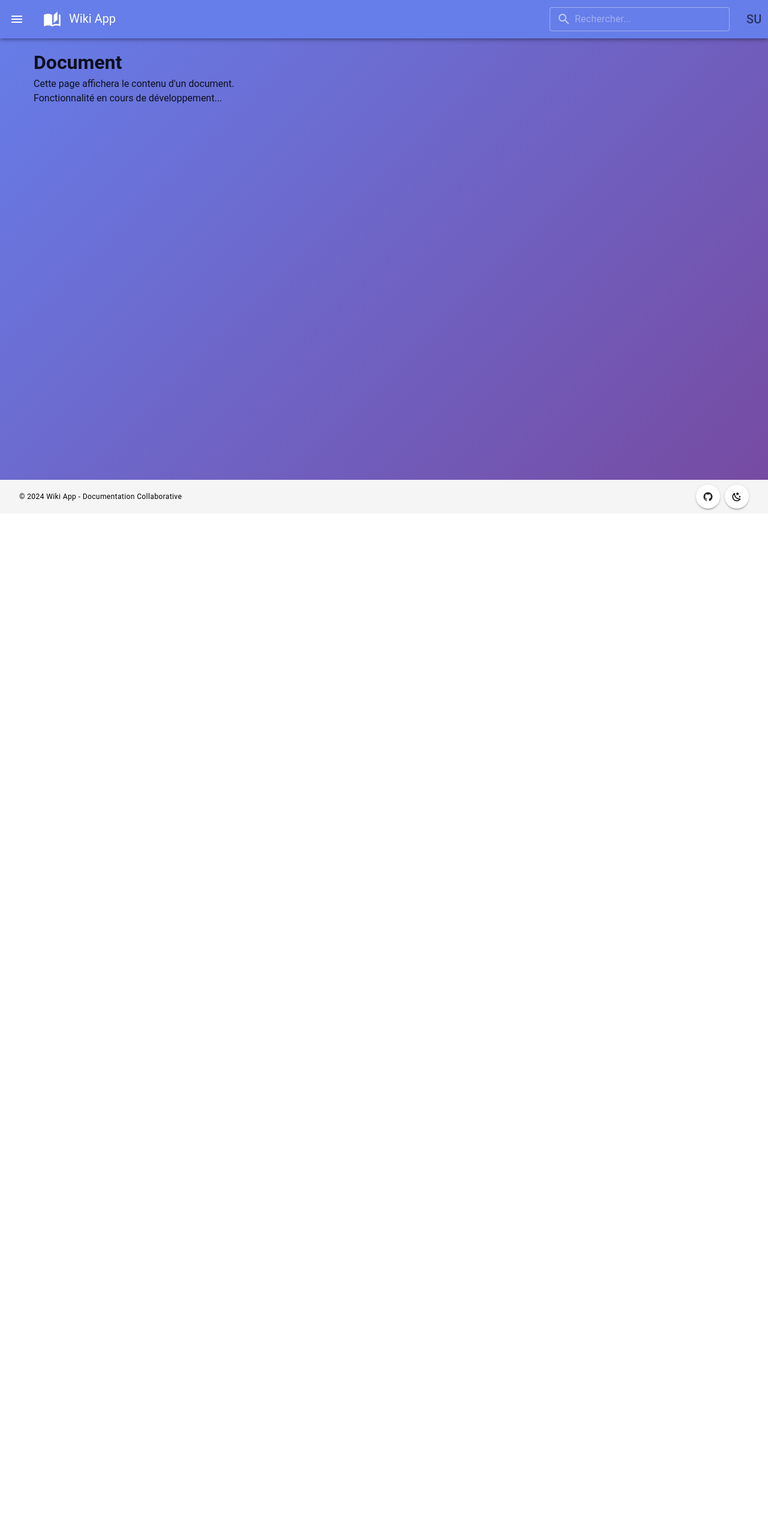
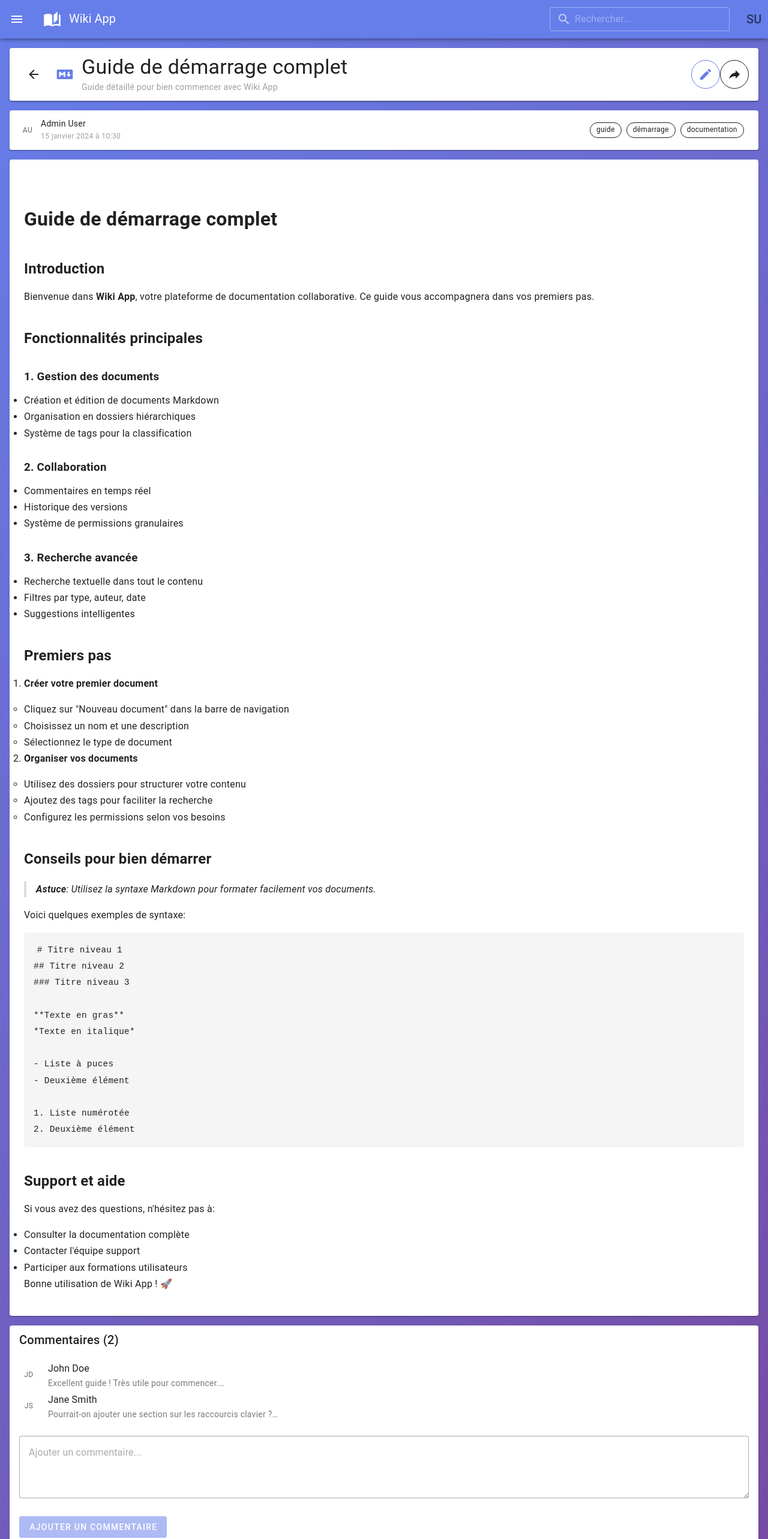
Before and after one commit to Doud-FR/Wiki, a Vue app in the folder frontend/: page /document/1 in a window 1280 px wide. Shown: the top 2566 px of the page at 60% size. Before the commit the page ends 856 px from the top, so only its background shows below. Built offline with nearby package versions, Linux system fonts and the light colour scheme; no server answers; sample sign-in values are in the browser's storage.

Commit message:
Enhance DocumentView with improved Markdown rendering and comments system
Co-authored-by: Doud-FR <59610009+Doud-FR@users.noreply.github.com>

```diff
--- a/frontend/src/views/DocumentView.vue
+++ b/frontend/src/views/DocumentView.vue
@@ -1,17 +1,373 @@
 <template>
-  <v-container>
-    <v-row>
-      <v-col cols="12">
-        <h1>Document</h1>
-        <p>Cette page affichera le contenu d'un document.</p>
-        <p>Fonctionnalité en cours de développement...</p>
-      </v-col>
-    </v-row>
+  <v-container fluid class="pa-4">
+    <!-- Document Header -->
+    <v-card class="mb-4" elevation="2">
+      <v-card-text class="py-3">
+        <div class="d-flex align-center">
+          <v-btn
+            icon="mdi-arrow-left"
+            variant="text"
+            @click="goBack"
+            class="mr-3"
+          ></v-btn>
+
+          <v-icon class="mr-3" color="primary" size="32">
+            mdi-language-markdown
+          </v-icon>
+
+          <div class="flex-grow-1">
+            <h1 class="text-h4 mb-1">{{ document.title }}</h1>
+            <p class="text-body-2 text-grey mb-0">{{ document.description }}</p>
+          </div>
+
+          <div class="d-flex gap-2">
+            <v-btn
+              icon="mdi-pencil"
+              variant="outlined"
+              color="primary"
+              @click="editDocument"
+            ></v-btn>
+
+            <v-btn
+              icon="mdi-share"
+              variant="outlined"
+              @click="shareDocument"
+            ></v-btn>
+          </div>
+        </div>
+      </v-card-text>
+    </v-card>
+
+    <!-- Document Metadata -->
+    <v-card class="mb-4" elevation="1">
+      <v-card-text class="py-3">
+        <v-row align="center">
+          <v-col cols="auto">
+            <div class="d-flex align-center">
+              <v-avatar size="28" class="mr-2">
+                <span class="text-caption">{{ getAuthorInitials(document.author) }}</span>
+              </v-avatar>
+              <div>
+                <div class="text-body-2">{{ document.author }}</div>
+                <div class="text-caption text-grey">{{ formatDate(document.updatedAt) }}</div>
+              </div>
+            </div>
+          </v-col>
+          <v-spacer></v-spacer>
+          <v-col cols="auto">
+            <v-chip-group>
+              <v-chip
+                v-for="tag in document.tags"
+                :key="tag"
+                size="small"
+                variant="outlined"
+                @click="searchByTag(tag)"
+              >
+                {{ tag }}
+              </v-chip>
+            </v-chip-group>
+          </v-col>
+        </v-row>
+      </v-card-text>
+    </v-card>
+
+    <!-- Document Content -->
+    <v-card elevation="1">
+      <v-card-text class="pa-6">
+        <div class="markdown-content">
+          <div v-html="renderedContent"></div>
+        </div>
+      </v-card-text>
+    </v-card>
+
+    <!-- Comments Section -->
+    <v-card class="mt-4" elevation="1">
+      <v-card-title>
+        Commentaires ({{ comments.length }})
+      </v-card-title>
+      <v-card-text>
+        <div v-if="comments.length === 0" class="text-center py-4 text-grey">
+          Aucun commentaire pour le moment
+        </div>
+        <div v-else>
+          <v-list>
+            <v-list-item
+              v-for="comment in comments"
+              :key="comment.id"
+              class="px-0"
+            >
+              <template v-slot:prepend>
+                <v-avatar size="32">
+                  <span class="text-caption">{{ getAuthorInitials(comment.author) }}</span>
+                </v-avatar>
+              </template>
+              <v-list-item-title>{{ comment.author }}</v-list-item-title>
+              <v-list-item-subtitle>
+                <div class="mt-1">{{ comment.content }}</div>
+                <div class="text-caption text-grey mt-1">{{ formatDate(comment.createdAt) }}</div>
+              </v-list-item-subtitle>
+            </v-list-item>
+          </v-list>
+        </div>
+
+        <!-- Add Comment -->
+        <v-textarea
+          v-model="newComment"
+          placeholder="Ajouter un commentaire..."
+          variant="outlined"
+          rows="3"
+          class="mt-4"
+        ></v-textarea>
+        <v-btn
+          color="primary"
+          @click="addComment"
+          :disabled="!newComment.trim()"
+          class="mt-2"
+        >
+          Ajouter un commentaire
+        </v-btn>
+      </v-card-text>
+    </v-card>
   </v-container>
 </template>
 
 <script>
+import { ref, computed } from 'vue'
+import { useRouter } from 'vue-router'
+import { useAuthStore } from '@/store/auth'
+import { useToast } from 'vue-toastification'
+import MarkdownIt from 'markdown-it'
+
 export default {
-  name: 'DocumentView'
+  name: 'DocumentView',
+  setup () {
+    const router = useRouter()
+    const authStore = useAuthStore()
+    const toast = useToast()
+
+    const newComment = ref('')
+    const md = new MarkdownIt()
+
+    // Mock document data
+    const document = ref({
+      id: 1,
+      title: 'Guide de démarrage complet',
+      description: 'Guide détaillé pour bien commencer avec Wiki App',
+      type: 'markdown',
+      content: `# Guide de démarrage complet
+
+## Introduction
+
+Bienvenue dans **Wiki App**, votre plateforme de documentation collaborative. Ce guide vous accompagnera dans vos premiers pas.
+
+## Fonctionnalités principales
+
+### 1. Gestion des documents
+- Création et édition de documents Markdown
+- Organisation en dossiers hiérarchiques
+- Système de tags pour la classification
+
+### 2. Collaboration
+- Commentaires en temps réel
+- Historique des versions
+- Système de permissions granulaires
+
+### 3. Recherche avancée
+- Recherche textuelle dans tout le contenu
+- Filtres par type, auteur, date
+- Suggestions intelligentes
+
+## Premiers pas
+
+1. **Créer votre premier document**
+   - Cliquez sur "Nouveau document" dans la barre de navigation
+   - Choisissez un nom et une description
+   - Sélectionnez le type de document
+
+2. **Organiser vos documents**
+   - Utilisez des dossiers pour structurer votre contenu
+   - Ajoutez des tags pour faciliter la recherche
+   - Configurez les permissions selon vos besoins
+
+## Conseils pour bien démarrer
+
+> **Astuce**: Utilisez la syntaxe Markdown pour formater facilement vos documents.
+
+Voici quelques exemples de syntaxe:
+
+\`\`\`markdown
+# Titre niveau 1
+## Titre niveau 2
+### Titre niveau 3
+
+**Texte en gras**
+*Texte en italique*
+
+- Liste à puces
+- Deuxième élément
+
+1. Liste numérotée
+2. Deuxième élément
+\`\`\`
+
+## Support et aide
+
+Si vous avez des questions, n'hésitez pas à:
+- Consulter la documentation complète
+- Contacter l'équipe support
+- Participer aux formations utilisateurs
+
+Bonne utilisation de Wiki App ! 🚀`,
+      author: 'Admin User',
+      tags: ['guide', 'démarrage', 'documentation'],
+      updatedAt: '2024-01-15T10:30:00Z'
+    })
+
+    const comments = ref([
+      {
+        id: 1,
+        author: 'John Doe',
+        content: 'Excellent guide ! Très utile pour commencer.',
+        createdAt: '2024-01-16T14:20:00Z'
+      },
+      {
+        id: 2,
+        author: 'Jane Smith',
+        content: 'Pourrait-on ajouter une section sur les raccourcis clavier ?',
+        createdAt: '2024-01-17T09:15:00Z'
+      }
+    ])
+
+    const renderedContent = computed(() => {
+      return md.render(document.value.content)
+    })
+
+    const getAuthorInitials = (author) => {
+      return author.split(' ').map(n => n[0]).join('').toUpperCase()
+    }
+
+    const formatDate = (dateString) => {
+      return new Date(dateString).toLocaleDateString('fr-FR', {
+        year: 'numeric',
+        month: 'long',
+        day: 'numeric',
+        hour: '2-digit',
+        minute: '2-digit'
+      })
+    }
+
+    const goBack = () => {
+      router.go(-1)
+    }
+
+    const editDocument = () => {
+      router.push(`/document/${document.value.id}/edit`)
+    }
+
+    const shareDocument = () => {
+      toast.info('Fonctionnalité de partage en cours de développement')
+    }
+
+    const addComment = () => {
+      if (newComment.value.trim()) {
+        comments.value.push({
+          id: Date.now(),
+          author: authStore.fullName,
+          content: newComment.value,
+          createdAt: new Date().toISOString()
+        })
+        newComment.value = ''
+        toast.success('Commentaire ajouté')
+      }
+    }
+
+    const searchByTag = (tag) => {
+      router.push(`/search?query=${encodeURIComponent(tag)}`)
+    }
+
+    return {
+      authStore,
+      document,
+      comments,
+      newComment,
+      renderedContent,
+      getAuthorInitials,
+      formatDate,
+      goBack,
+      editDocument,
+      shareDocument,
+      addComment,
+      searchByTag
+    }
+  }
 }
 </script>
+
+<style scoped>
+.markdown-content {
+  line-height: 1.7;
+  font-size: 16px;
+}
+
+.markdown-content h1,
+.markdown-content h2,
+.markdown-content h3,
+.markdown-content h4,
+.markdown-content h5,
+.markdown-content h6 {
+  margin-top: 2em;
+  margin-bottom: 0.8em;
+  line-height: 1.3;
+}
+
+.markdown-content h1 {
+  font-size: 2.2em;
+  border-bottom: 2px solid #eee;
+  padding-bottom: 0.3em;
+}
+
+.markdown-content h2 {
+  font-size: 1.8em;
+  border-bottom: 1px solid #eee;
+  padding-bottom: 0.3em;
+}
+
+.markdown-content p {
+  margin-bottom: 1.2em;
+}
+
+.markdown-content code {
+  background-color: #f6f8fa;
+  padding: 0.2em 0.4em;
+  border-radius: 4px;
+  font-size: 0.9em;
+  font-family: 'Monaco', 'Menlo', 'Consolas', monospace;
+}
+
+.markdown-content pre {
+  background-color: #f6f8fa;
+  padding: 1.2em;
+  border-radius: 6px;
+  overflow-x: auto;
+  margin: 1.5em 0;
+  border-left: 4px solid #0969da;
+}
+
+.markdown-content blockquote {
+  border-left: 4px solid #d0d7de;
+  padding-left: 1em;
+  margin: 1.5em 0;
+  color: #656d76;
+  font-style: italic;
+}
+
+.markdown-content ul,
+.markdown-content ol {
+  margin: 1em 0;
+  padding-left: 2em;
+}
+
+.markdown-content li {
+  margin-bottom: 0.3em;
+}
+</style>
```
